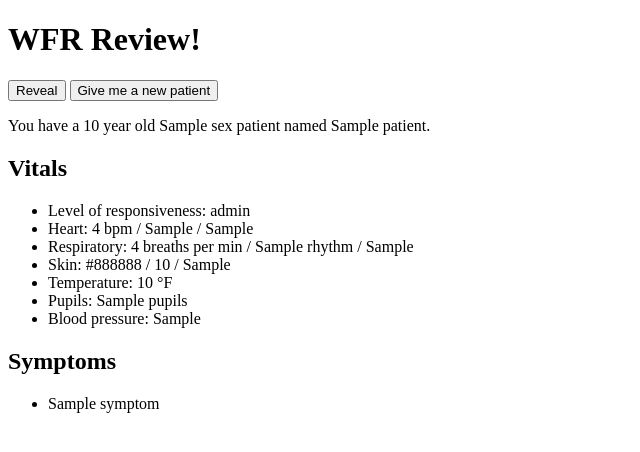
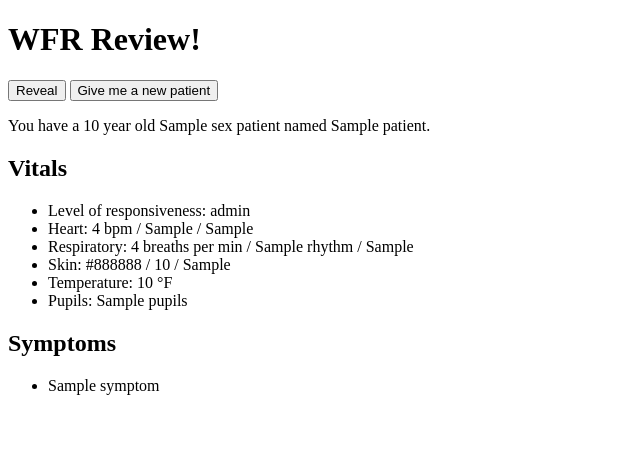
Before and after one commit to colonoh/reviewcat, a Python web app: template src/app/templates/index.html in a window 1280 px wide. Shown: the top 452 px of the page, without its empty margins (0-640 px from the left). Run offline with Jinja, Linux system fonts and the light colour scheme; the template is opened without the code that fills it: most values are stand-ins (such as "Sample title", 1, 10 or a date in 2020).

Commit message:
Hide blood pressure for a bit

```diff
--- a/src/app/templates/index.html
+++ b/src/app/templates/index.html
@@ -33,7 +33,7 @@
         <li>Skin: {{ patient.skin_color }} / {{ patient.skin_temperature }} / {{ patient.skin_moisture }}</li>
         <li>Temperature: {{ patient.body_temperature|round(1) }} &#176;F</li>
         <li>Pupils: {{ patient.pupils }}</li>
-        <li>Blood pressure: {{ patient.blood_pressure }}</li>
+        <!-- <li>Blood pressure: {{ patient.blood_pressure }}</li> -->
       </ul>
     </div>
     <div>
```
